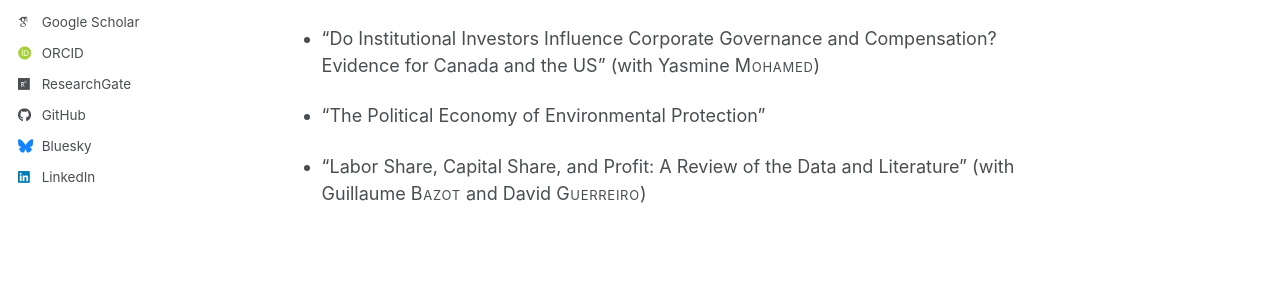
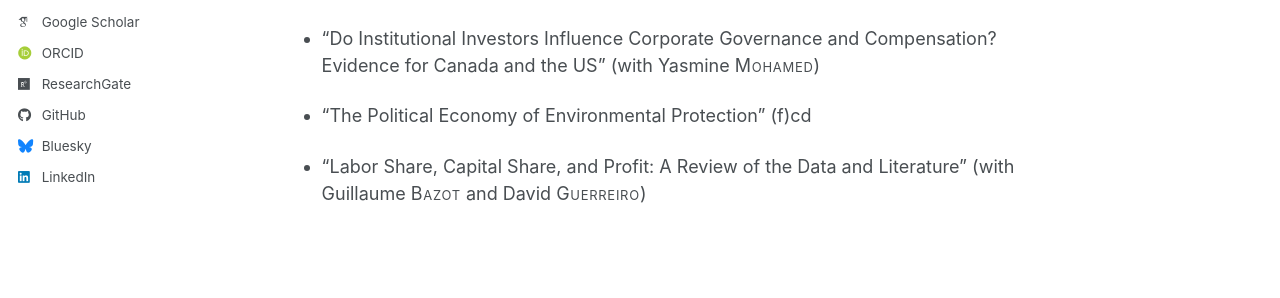
Before and after one commit to thibaultdarcillon/thibaultdarcillon.github.io, a Jekyll site: the page built from _pages/research.md, in a window 1280 px wide and 900 px high, scrolled down 1934 px. Shown: the part 451-749 px from the top of the window. Built offline with Jekyll 4.4.1, drawn with Linux system fonts in a browser that asks for light colours; some web fonts are replaced; a script bundle is joined from its source files by our own code; library files that are not in the unit come from our copies.

```diff
--- a/_pages/research.md
+++ b/_pages/research.md
@@ -55,6 +55,6 @@ author_profile: true
 
 - "Do Institutional Investors Influence Corporate Governance and Compensation? Evidence for Canada and the US" (with Yasmine <span class="smallcaps">Mohamed</span>)
 
-- "The Political Economy of Environmental Protection"
+- "The Political Economy of Environmental Protection" (f)cd
 
 - "Labor Share, Capital Share, and Profit: A Review of the Data and Literature" (with Guillaume <span class="smallcaps">Bazot</span> and David <span class="smallcaps">Guerreiro</span>)
```
